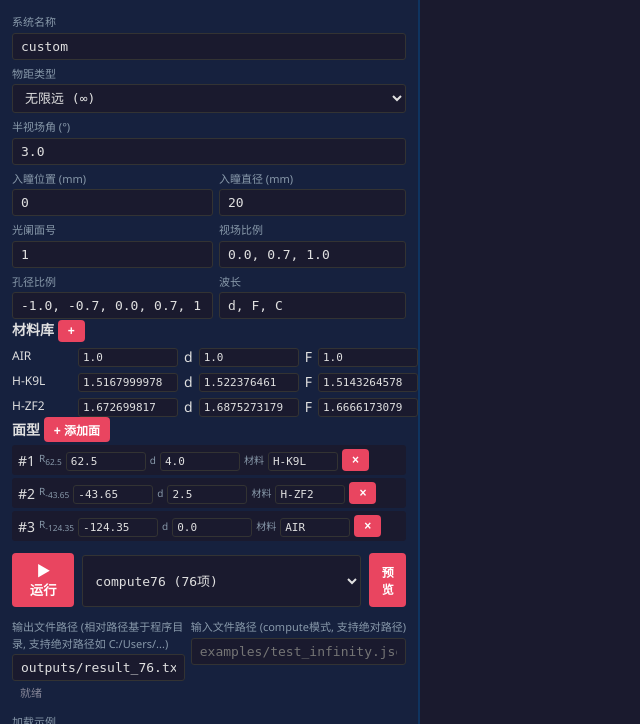
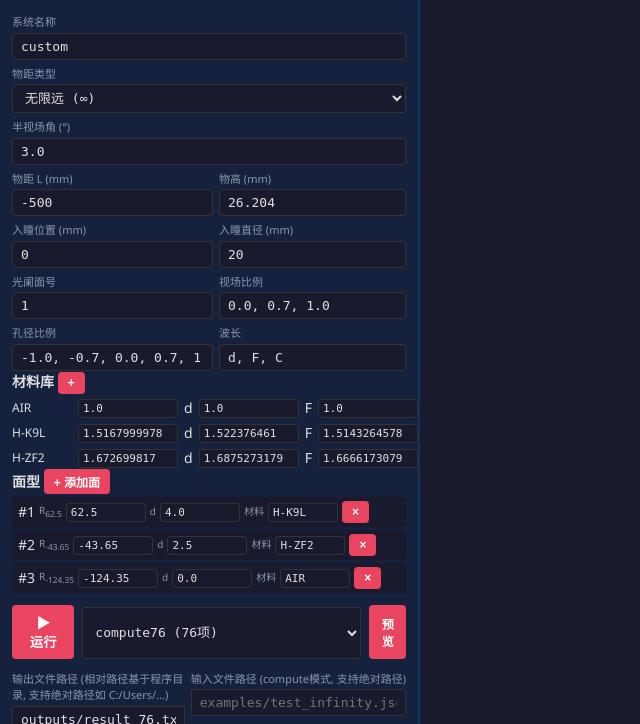
Before and after one commit to wallento189/optical_raytrace_cpp, a Flask app: page / in a window 1280 px wide. Shown: the part 76-800 px from the top of the page, without its empty margins (0-640 px from the left). Run offline with Flask 3, Linux system fonts and the light colour scheme.

Commit message:
修改双配置下的要求输入

```diff
--- a/ui/templates/index.html
+++ b/ui/templates/index.html
@@ -98,7 +98,7 @@ tr:hover { background:#1a1a3e; }
 
   <div style="margin-top:12px; display:flex; gap:8px;">
     <button onclick="runCompute()">▶ 运行</button>
-    <select id="run_mode">
+    <select id="run_mode" onchange="toggleConjugate()">
       <option value="compute76">compute76 (76项)</option>
       <option value="compute">compute (38项)</option>
     </select>
@@ -157,8 +157,14 @@ function byClass(cls){ return document.getElementsByClassName(cls); }
 
 function toggleConjugate(){
   var inf = $('object_at_infinity').value === 'true';
-  $('row_infinity').style.display = inf ? '' : 'none';
-  $('row_finite').style.display = inf ? 'none' : '';
+  var mode = $('run_mode').value;
+  if(mode === 'compute76'){
+    $('row_infinity').style.display = '';
+    $('row_finite').style.display = '';
+  } else {
+    $('row_infinity').style.display = inf ? '' : 'none';
+    $('row_finite').style.display = inf ? 'none' : '';
+  }
 }
 
 function switchTab(name){
@@ -212,14 +218,14 @@ function buildConfig(){
   var c = {};
   c.system_name = $('system_name').value;
   c.object_at_infinity = $('object_at_infinity').value === 'true';
-  if(c.object_at_infinity){
-    c.field_angle_deg = parseFloat($('field_angle_deg').value);
+  c.field_angle_deg = parseFloat($('field_angle_deg').value);
+  c.object_distance = parseFloat($('object_distance').value);
+  c.object_height = parseFloat($('object_height').value);
+  if(!c.object_at_infinity){
+    c.field_angle_deg = null;
+  } else {
     c.object_distance = null;
     c.object_height = null;
-  } else {
-    c.object_distance = parseFloat($('object_distance').value);
-    c.object_height = parseFloat($('object_height').value);
-    c.field_angle_deg = null;
   }
   c.entrance_pupil_position = parseFloat($('entrance_pupil_position').value);
   c.entrance_pupil_diameter = parseFloat($('entrance_pupil_diameter').value);
@@ -318,15 +324,28 @@ async function runCompute(){
   if(mode === 'compute76'){
     var infCopy = JSON.parse(JSON.stringify(c));
     infCopy.object_at_infinity = true;
+    infCopy.field_angle_deg = c.field_angle_deg || parseFloat($('field_angle_deg').value) || 3.0;
     infCopy.object_distance = null;
     infCopy.object_height = null;
-    if(!infCopy.field_angle_deg) infCopy.field_angle_deg = 3.0;
 
     var finCopy = JSON.parse(JSON.stringify(c));
     finCopy.object_at_infinity = false;
     finCopy.field_angle_deg = null;
-    if(!finCopy.object_distance) finCopy.object_distance = -500;
-    if(!finCopy.object_height) finCopy.object_height = 26.204;
+    finCopy.object_distance = c.object_distance || parseFloat($('object_distance').value) || -500;
+    finCopy.object_height = c.object_height || parseFloat($('object_height').value) || 26.204;
+
+    if(!confirm('compute76 将同时使用以下两组物距参数进行光线追迹：\n\n' +
+      '┌─ 无限远 ──────────────────────\n' +
+      '  │  半视场角: ' + infCopy.field_angle_deg.toFixed(1) + '°\n' +
+      '└───────────────────────────────\n\n' +
+      '┌─ 有限距 ──────────────────────\n' +
+      '  │  物距: ' + finCopy.object_distance.toFixed(1) + 'mm\n' +
+      '  │  物高: ' + finCopy.object_height.toFixed(3) + 'mm\n' +
+      '└───────────────────────────────\n\n' +
+      '继续运行？点击「确定」运行，点击「取消」返回修改参数。')){
+      $('status').textContent = '已取消。请在 compute76 模式下填写两组物距参数后重新运行。';
+      return;
+    }
 
     body.infinity_json = JSON.stringify(infCopy);
     body.finite_json = JSON.stringify(finCopy);
```
Also changed, not shown: 1 other file.
